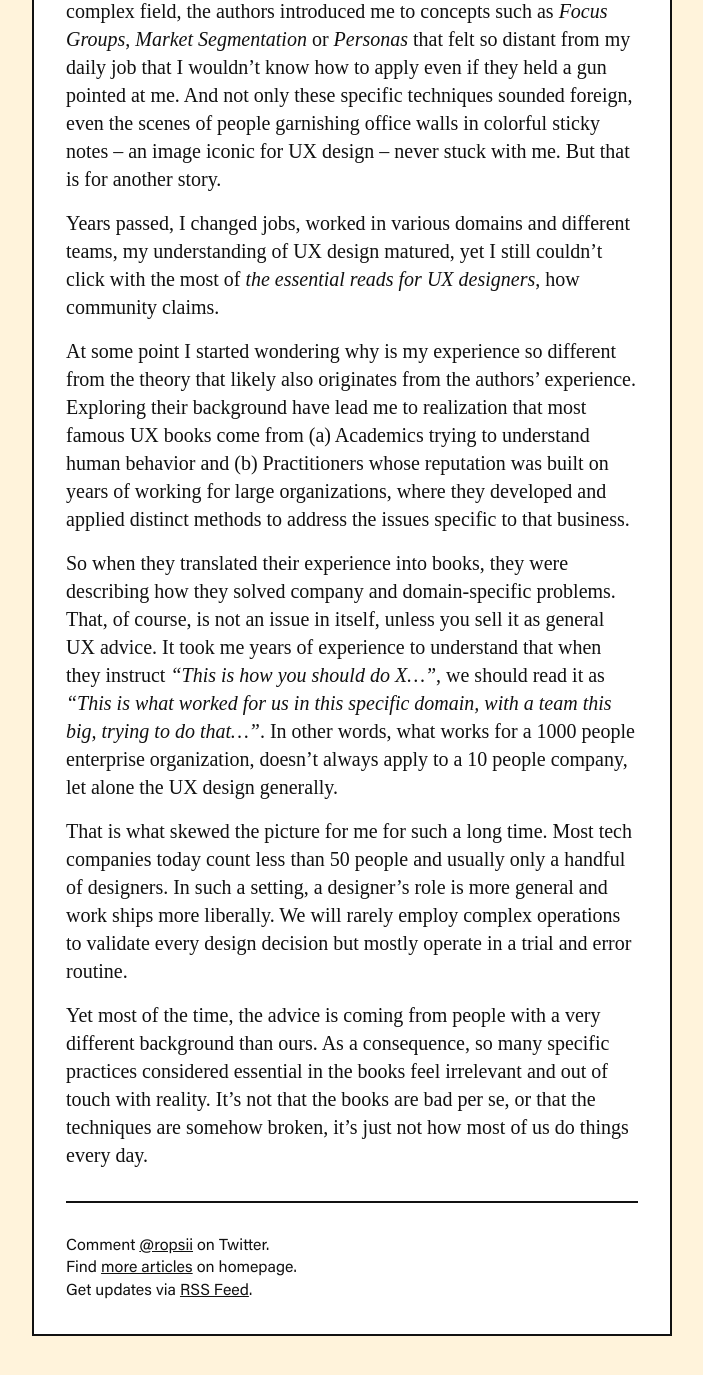
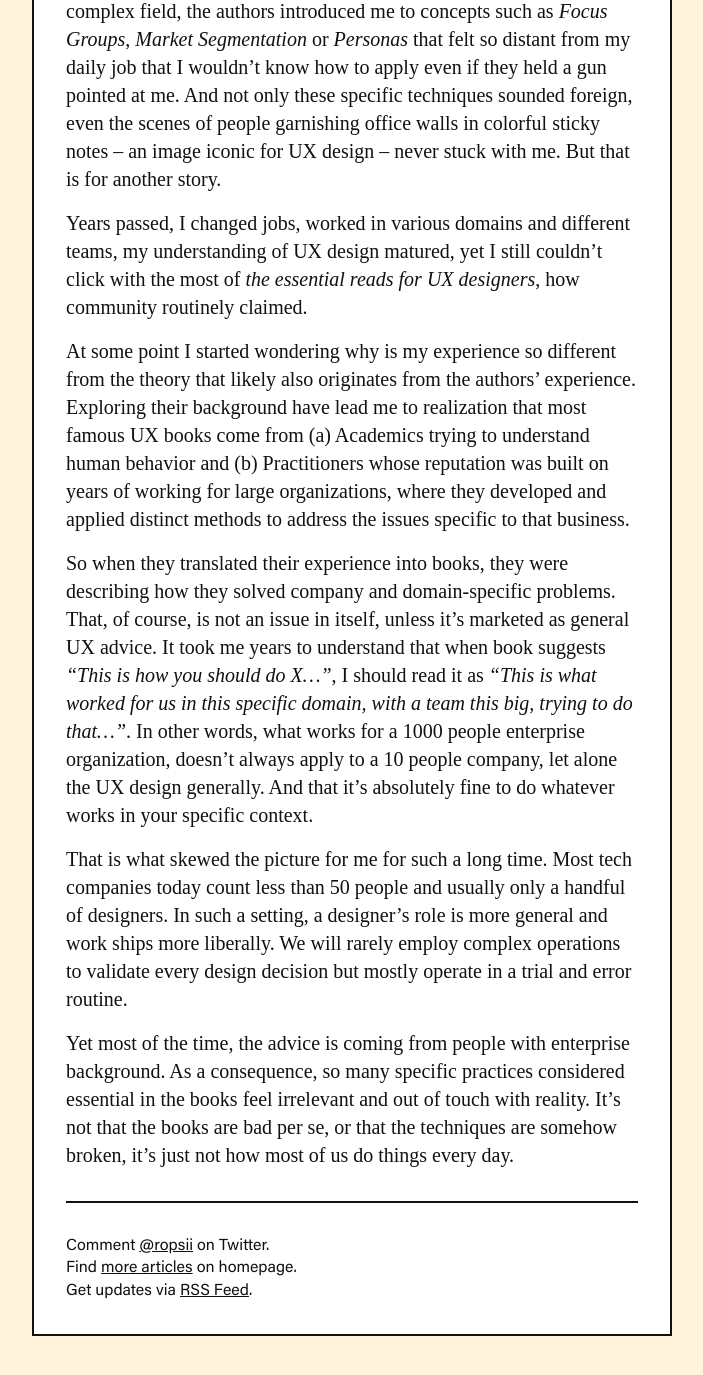
Before and after one commit to ropsii/ropsii.github.io, a Jekyll site: the page built from _posts/2019-09-29-ux-books-suck.markdown, in a window 1280 px wide and 1400 px high, scrolled down 561 px. Shown: the top 1375 px of the window, without its empty margins (288-991 px from the left). Built offline with Jekyll 4.4.1, drawn with Linux system fonts in a browser that asks for light colours; some of the changed text lies outside the part shown.

Commit message:
cleanup and wordsmithing

```diff
--- a/_posts/2019-09-29-ux-books-suck.markdown
+++ b/_posts/2019-09-29-ux-books-suck.markdown
@@ -10,16 +10,16 @@ categories: product design industry ux rant hate
 
 Early in my career, for a very long time I wasn’t entirely confident about my process. Being a newbie, I was under impression that I’d be doing myself a disservice if I wasn’t practicing how they do design at Google or whatever company we were looking up to at the time.
 
-So I dived into universally recognized UX books – some of them even considered _bibles_ – hoping I would learn how my most successful peers handle the business. But I consistently felt puzzled by abstract methods I’d had no idea what to do with.
+So I dived into universally recognized UX books – some of them even commonly referred to as _bibles_ – hoping I would learn how my most successful peers handle the business. But I consistently felt puzzled by abstract methods I’d had no idea what to do with.
 
 In admittedly challenging effort to comprehensively cover such a complex field, the authors introduced me to concepts such as _Focus Groups_, _Market Segmentation_ or _Personas_ that felt so distant from my daily job that I wouldn’t know how to apply even if they held a gun pointed at me. And not only these specific techniques sounded foreign, even the scenes of people garnishing office walls in colorful sticky notes – an image iconic for UX design – never stuck with me. But that is for another story.
 
-Years passed, I changed jobs, worked in various domains and different teams, my understanding of UX design matured, yet I still couldn’t click with the most of _the essential reads for UX designers_, how community claims.
+Years passed, I changed jobs, worked in various domains and different teams, my understanding of UX design matured, yet I still couldn’t click with the most of _the essential reads for UX designers_, how community routinely claimed.
 
 At some point I started wondering why is my experience so different from the theory that likely also originates from the authors’ experience. Exploring their background have lead me to realization that most famous UX books come from (a) Academics trying to understand human behavior and (b) Practitioners whose reputation was built on years of working for large organizations, where they developed and applied distinct methods to address the issues specific to that business.
 
-So when they translated their experience into books, they were describing how they solved company and domain-specific problems. That, of course, is not an issue in itself, unless you sell it as general UX advice. It took me years of experience to understand that when they instruct _“This is how you should do X…”_, we should read it as _“This is what worked for us in this specific domain, with a team this big, trying to do that…”_. In other words, what works for a 1000 people enterprise organization, doesn't always apply to a 10 people company, let alone the UX design generally.
+So when they translated their experience into books, they were describing how they solved company and domain-specific problems. That, of course, is not an issue in itself, unless it’s marketed as general UX advice. It took me years to understand that when book suggests _“This is how you should do X…”_, I should read it as _“This is what worked for us in this specific domain, with a team this big, trying to do that…”_. In other words, what works for a 1000 people enterprise organization, doesn't always apply to a 10 people company, let alone the UX design generally. And that it’s absolutely fine to do whatever works in your specific context.
 
 That is what skewed the picture for me for such a long time. Most tech companies today count less than 50 people and usually only a handful of designers. In such a setting, a designer's role is more general and work ships more liberally. We will rarely employ complex operations to validate every design decision but mostly operate in a trial and error routine.
 
-Yet most of the time, the advice is coming from people with a very different background than ours. As a consequence, so many specific practices considered essential in the books feel irrelevant and out of touch with reality. It’s not that the books are bad per se, or that the techniques are somehow broken, it’s just not how most of us do things every day.
+Yet most of the time, the advice is coming from people with enterprise background. As a consequence, so many specific practices considered essential in the books feel irrelevant and out of touch with reality. It’s not that the books are bad per se, or that the techniques are somehow broken, it’s just not how most of us do things every day.
--- a/_sass/tachyons/_styles.scss
+++ b/_sass/tachyons/_styles.scss
@@ -19,15 +19,6 @@
           url('AcuminPro-Regular.woff') format('woff');
     font-weight: 400;
     font-style: normal;
-    font-display: swap;
-}
-
-@font-face {
-    font-family: 'Acumin Pro';
-    src:  url('AcuminPro-Italic.woff2') format('woff2'),
-          url('AcuminPro-Italic.woff') format('woff');
-    font-weight: 400;
-    font-style: italic;
     font-display: swap;
 }
 
```
